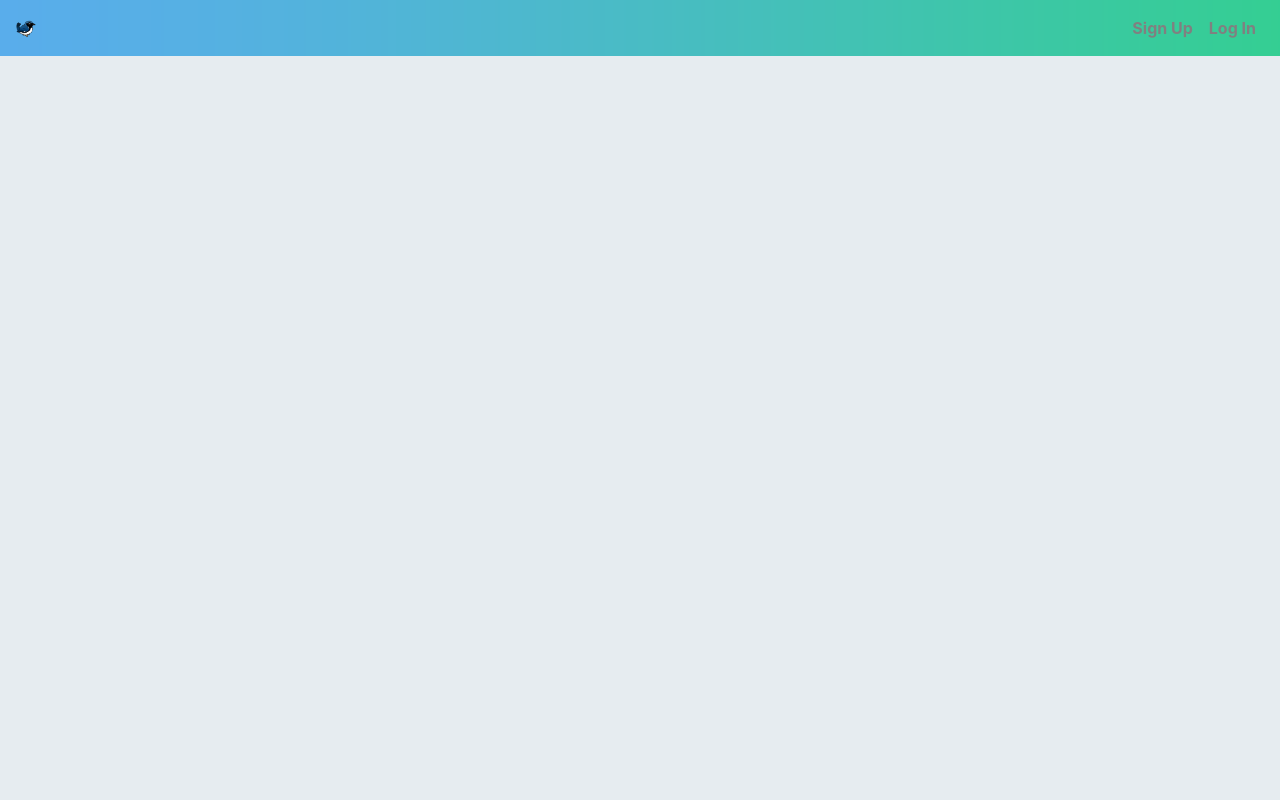
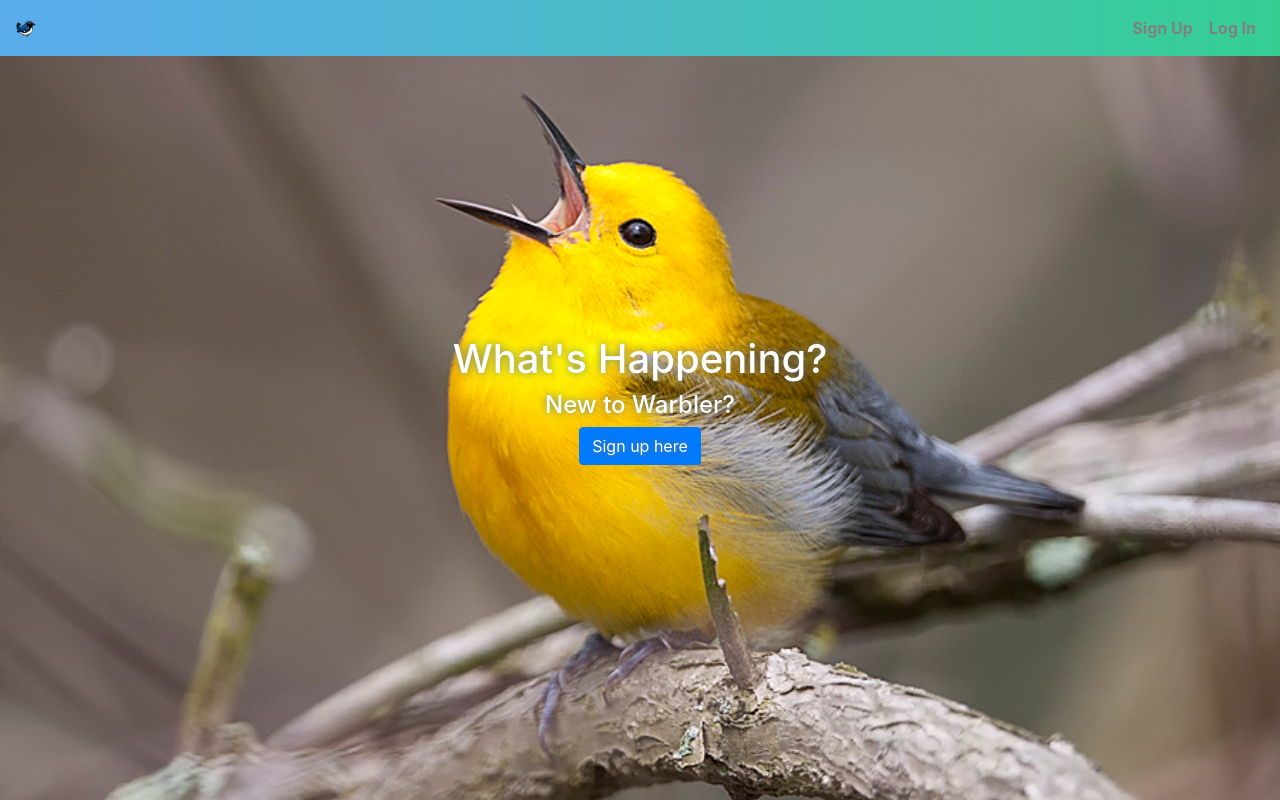
Before and after one commit to Deepali2/Warbler-MERN, a React (Create React App) app in the folder warbler-client/: page / in a window 1280 px wide. Built offline with nearby package versions, Linux system fonts and the light colour scheme.

Commit message:
styles the homepage component

```diff
--- /dev/null
+++ b/warbler-client/src/components/Homepage.js
@@ -0,0 +1,12 @@
+import React from "react";
+import { Link } from "react-router-dom";
+
+const Homepage = () => (
+  <div className="home-hero">
+    <h1>What's Happening?</h1>
+    <h4>New to Warbler?</h4>
+    <Link to="/signup" className="btn btn-primary">Sign up here</Link>
+  </div>
+);
+
+export default Homepage;
--- a/warbler-client/src/containers/App.js
+++ b/warbler-client/src/containers/App.js
@@ -3,6 +3,7 @@
 import {configureStore} from "../store";
 import {BrowserRouter as Router} from "react-router-dom";
 import Navbar from "./Navbar";
+import Main from "./Main";
 
 const store = configureStore();
 
@@ -12,6 +13,7 @@
     <Router>
       <div className="onboarding">
         <Navbar />
+        <Main />
       </div>
     </Router>
   </Provider>
--- a/warbler-client/src/containers/Main.js
+++ b/warbler-client/src/containers/Main.js
@@ -1,7 +1,6 @@
 import React from "react";
 import { Switch, Route, withRouter, Redirect } from "react-router-dom";
-import connect from "react-redux";
-import currentUser from '../store/reducers/currentUser';
+import { connect } from "react-redux";
 import Homepage from "../components/Homepage";
 
 const Main = props => {
@@ -20,4 +19,4 @@
   };
 }
 
-export default withRouter(connect(mapStateToProps, null))(Main); //the withRouter will help us to get the props from the router to the component
+export default withRouter(connect(mapStateToProps)(Main)); //the withRouter will help us to get the props from the router to the component
--- a/warbler-client/src/containers/Navbar.js
+++ b/warbler-client/src/containers/Navbar.js
@@ -19,7 +19,6 @@
           </ul>
         </div>
       </nav>
-
     );
   }
 }
--- a/warbler-client/src/index.css
+++ b/warbler-client/src/index.css
@@ -35,3 +35,23 @@
   background-image: url("./images/nav-bg.png");
   background-size: 100% 100%;
 }
+
+.home-hero {
+  width: 100vw;
+  height: 100vh;
+  position: absolute;
+  top: 0;
+  left: 0;
+  display: flex;
+  flex-direction: column;
+  align-items: center;
+  justify-content: center;
+  background-image: url("./images/signed-out-home.jpg");
+  z-index: -1;
+  text-align: center;
+  padding: 1rem;
+  background-position: center center;
+  background-size: cover;
+  color:#fff;
+  text-shadow: 0 0 8px #66757f;
+}
```
